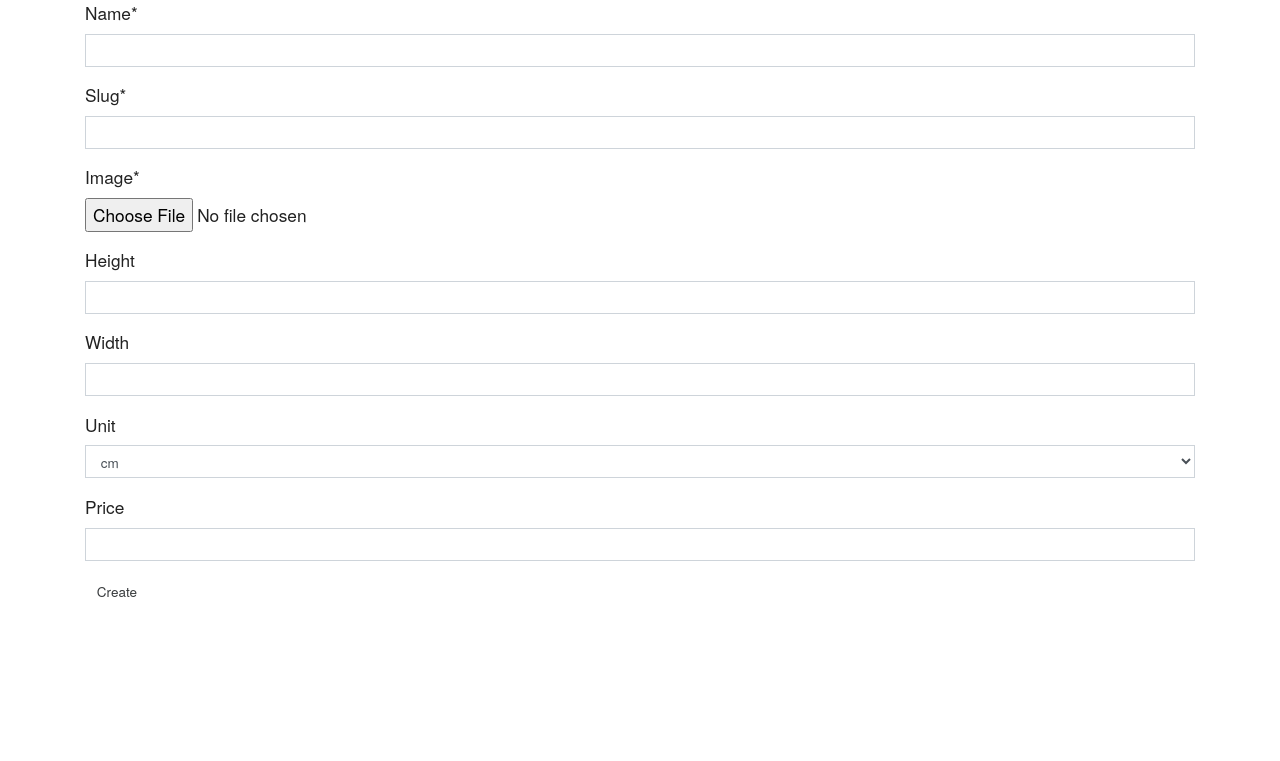
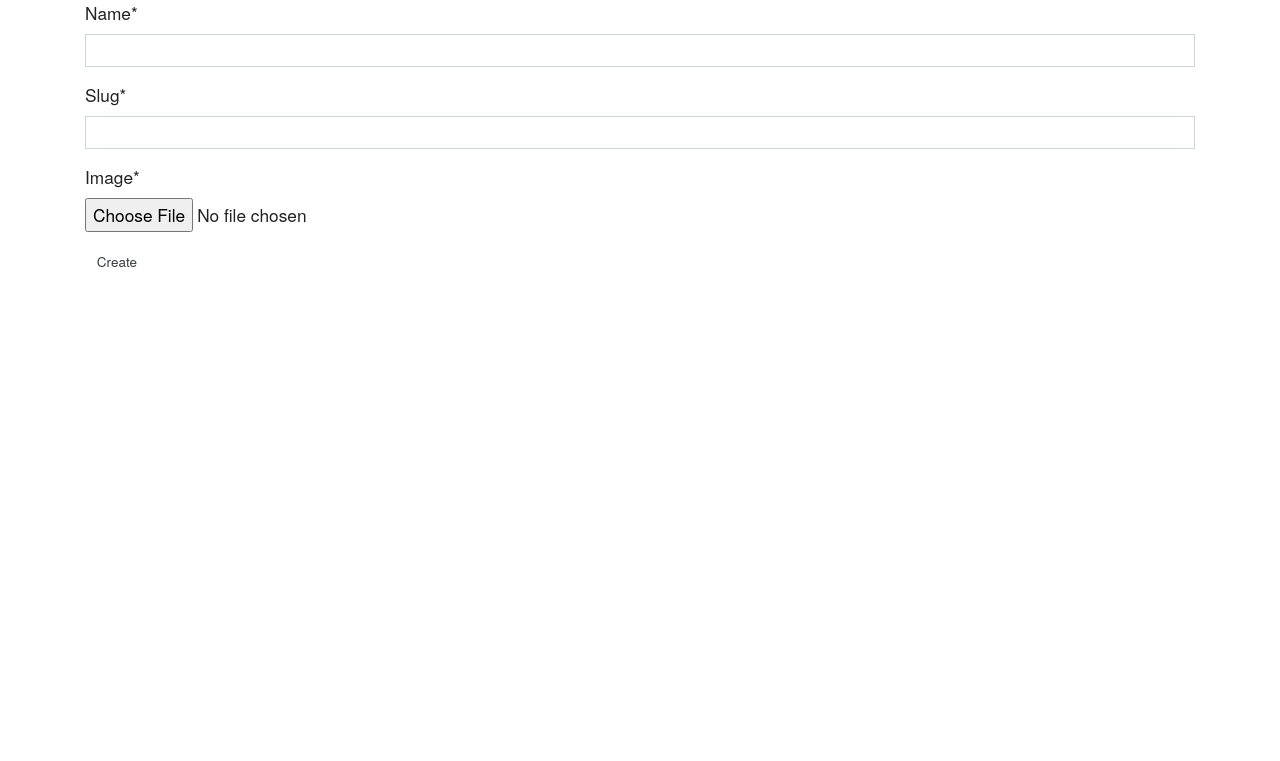
Before and after one commit to ollie-codeaid/peter_lang, a Django app: page /artwork/create in a window 1280 px wide. Shown: the part 151-912 px from the top of the page. Run offline with Django 3.2, Linux system fonts and the light colour scheme; the visitor is signed in with stand-in values (Sample User, id 1); some libraries are stand-ins or nearby versions.

Commit message:
Remove artwork detail view and redundant fields

```diff
--- a/peter_lang/artworks/forms.py
+++ b/peter_lang/artworks/forms.py
@@ -10,8 +10,4 @@ class ArtworkForm(ModelForm):
                 'name',
                 'slug',
                 'image',
-                'height',
-                'width',
-                'unit',
-                'price',
         ]
--- a/peter_lang/artworks/models.py
+++ b/peter_lang/artworks/models.py
@@ -2,32 +2,9 @@ from django.db import models
 
 
 class Artwork(models.Model):
-    CM = 'CM'
-    IN = 'IN'
-
-    UNIT_CHOICES = (
-            ('CM', 'cm'),
-            ('IN', 'in'),
-    )
-
     name = models.CharField(max_length=128, unique=True)
     image = models.ImageField()
     slug = models.SlugField(max_length=128, unique=True)
-    height = models.IntegerField(blank=True, null=True)
-    width = models.IntegerField(blank=True, null=True)
-    unit = models.CharField(
-            max_length=2,
-            choices=UNIT_CHOICES,
-            default=CM,
-            blank=True,
-            null=True,
-    )
-    price = models.DecimalField(
-            max_digits=10,
-            decimal_places=2,
-            blank=True,
-            null=True,
-    )
 
     def __str__(self):
         return self.name
--- a/peter_lang/artworks/urls.py
+++ b/peter_lang/artworks/urls.py
@@ -2,7 +2,6 @@ from django.urls import path
 
 from .views import (
         ArtworkCreate,
-        ArtworkDetail,
         ArtworkList,
         ArtworkDelete,
         ArtworkUpdate,
@@ -12,7 +11,6 @@ app_name = 'artworks'
 urlpatterns = [
     path('', ArtworkList.as_view(), name='list'),
     path('create', ArtworkCreate.as_view(), name='create'),
-    path('<str:slug>/', ArtworkDetail.as_view(), name='detail'),
     path('<str:slug>/update', ArtworkUpdate.as_view(), name='update'),
     path('<str:slug>/delete', ArtworkDelete.as_view(), name='delete'),
 ]
--- a/peter_lang/artworks/views.py
+++ b/peter_lang/artworks/views.py
@@ -29,10 +29,6 @@ class ArtworkList(
     model = Artwork
 
 
-class ArtworkDetail(DetailView):
-    model = Artwork
-
-
 class ArtworkDelete(
         LoginRequiredMixin,
         DeleteView,
--- a/peter_lang/templates/artworks/artwork_list.html
+++ b/peter_lang/templates/artworks/artwork_list.html
@@ -8,7 +8,7 @@
 <table class="table">
     {% for artwork in object_list %}
     <tr>
-	<td><a href="/artwork/{{ artwork.slug }}">{{ artwork.name }}</a></td>
+	<td>{{ artwork.name }}</td>
 	<td><a href="/artwork/{{ artwork.slug }}/update">Update</a></td>
 	<td><a href="/artwork/{{ artwork.slug }}/delete">Delete</a></td>
     </tr>
```
Also changed, not shown: peter_lang/artworks/tests/test_views.py (+0 -17 lines), peter_lang/templates/artworks/artwork_detail.html (deleted, +0 -16 lines), peter_lang/articles/migrations/0001_initial.py, peter_lang/artworks/migrations/0001_initial.py.
